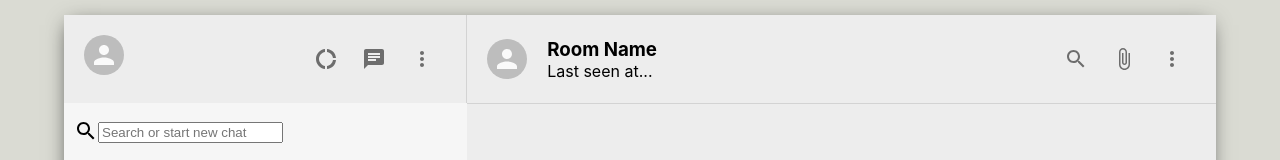
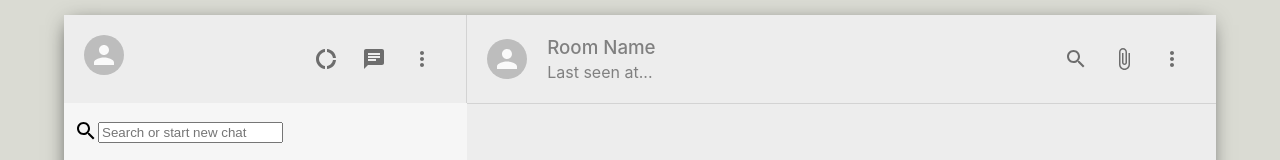
Before and after one commit to raidondesu/WhatsApp, a React (Create React App) app in the folder whatsapp/: page / in a window 1280 px wide. Shown: the top 160 px of the page. Built offline with nearby package versions, Linux system fonts and the light colour scheme.

Commit message:
Header formatted

```diff
--- a/whatsapp/src/chat.css
+++ b/whatsapp/src/chat.css
@@ -15,3 +15,12 @@
   flex: 1;
   padding-left: 20px;
 }
+
+.chat__headerInfo > h3 {
+  margin-bottom: 3px;
+  font-weight: 500;
+}
+
+.chat__headerInfo {
+  color: gray;
+}
```
